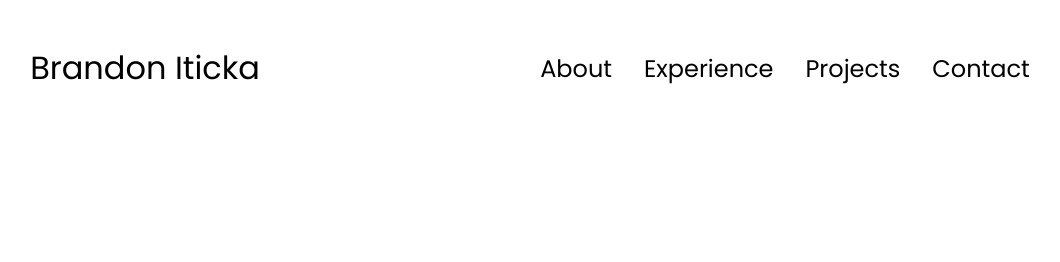
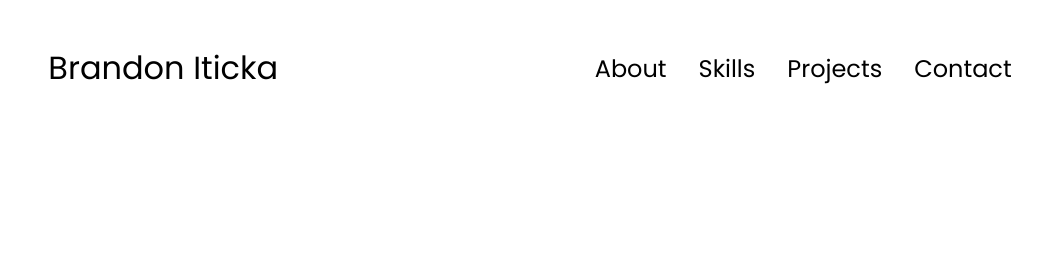
Before and after one commit to ITbrandon/web-developer-portfolio-website, a plain HTML site: page index.html in a window 1280 px wide. Shown: the top 262 px of the page, without its empty margins (110-1170 px from the left). Drawn offline with Linux system fonts and the light colour scheme.

Commit message:
minor touch ups

```diff
--- a/index.html
+++ b/index.html
@@ -15,7 +15,7 @@
       <div>
         <ul class="nav-links">
           <li><a href="#about">About</a></li>
-          <li><a href="#experience">Experience</a></li>
+          <li><a href="#experience">Skills</a></li>
           <li><a href="#projects">Projects</a></li>
           <li><a href="#contact">Contact</a></li>
         </ul>
@@ -31,7 +31,7 @@
         </div>
         <div class="menu-links">
           <li><a href="#about" onclick="toggleMenu()">About</a></li>
-          <li><a href="#experience" onclick="toggleMenu()">Experience</a></li>
+          <li><a href="#experience" onclick="toggleMenu()">Skills</a></li>
           <li><a href="#projects" onclick="toggleMenu()">Projects</a></li>
           <li><a href="#contact" onclick="toggleMenu()">Contact</a></li>
         </div>
@@ -48,7 +48,7 @@
         <div class="btn-container">
           <button
             class="btn btn-color-2"
-            onclick="window.open('./assets/resume-example.pdf')"
+            onclick="window.open('./assets/resume.pdf')"
           >
             Resume
           </button>
@@ -369,7 +369,7 @@
         <div class="nav-links-container">
           <ul class="nav-links">
             <li><a href="#about">About</a></li>
-            <li><a href="#experience">Experience</a></li>
+            <li><a href="#experience">Skills</a></li>
             <li><a href="#projects">Projects</a></li>
             <li><a href="#contact">Contact</a></li>
           </ul>
```
Also changed, not shown: 1 other file.
